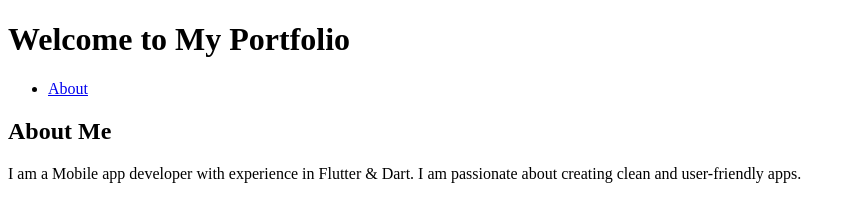
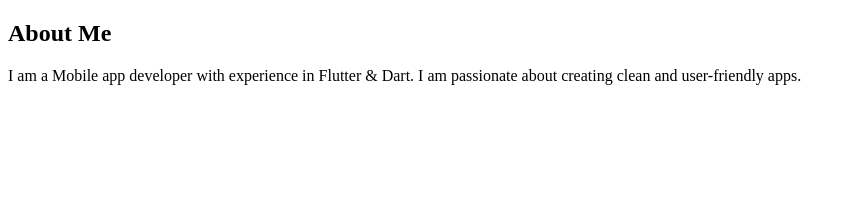
Before and after one commit to officialkhairi/officialkhairi, a plain HTML site: page index.html in a window 1280 px wide. Shown: the whole page, without its empty margins (0-856 px from the left). Drawn offline with Linux system fonts and the light colour scheme.

Commit message:
Update index.html

```diff
--- a/index.html
+++ b/index.html
@@ -4,14 +4,7 @@
   <title>My Portfolio</title>
 </head>
 <body>
-  <header>
-    <h1>Welcome to My Portfolio</h1>
-    <nav>
-      <ul>
-        <li><a href="#about">About</a></li>
-      </ul>
-    </nav>
-  </header>
+
   <section id="about">
     <h2>About Me</h2>
     <p>I am a Mobile app developer with experience in Flutter & Dart. I am passionate about creating clean and user-friendly apps.</p>
```
